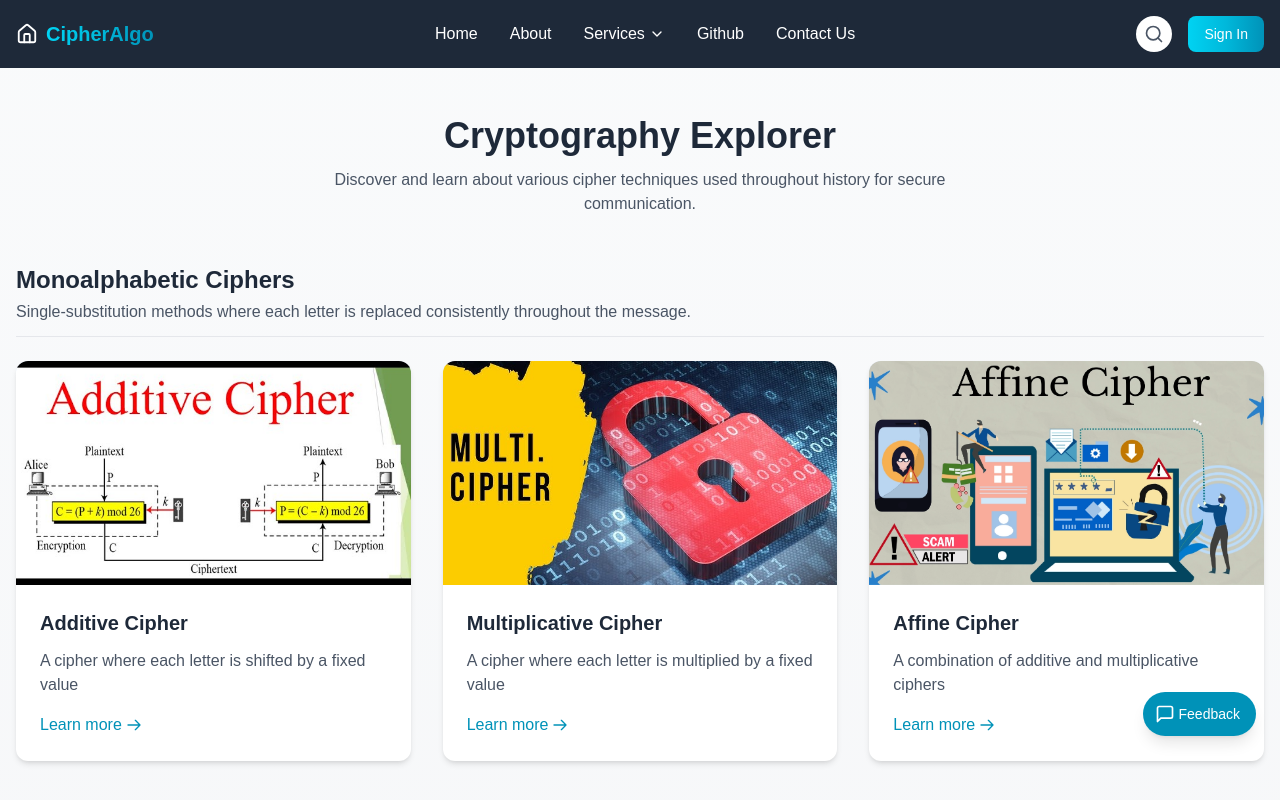
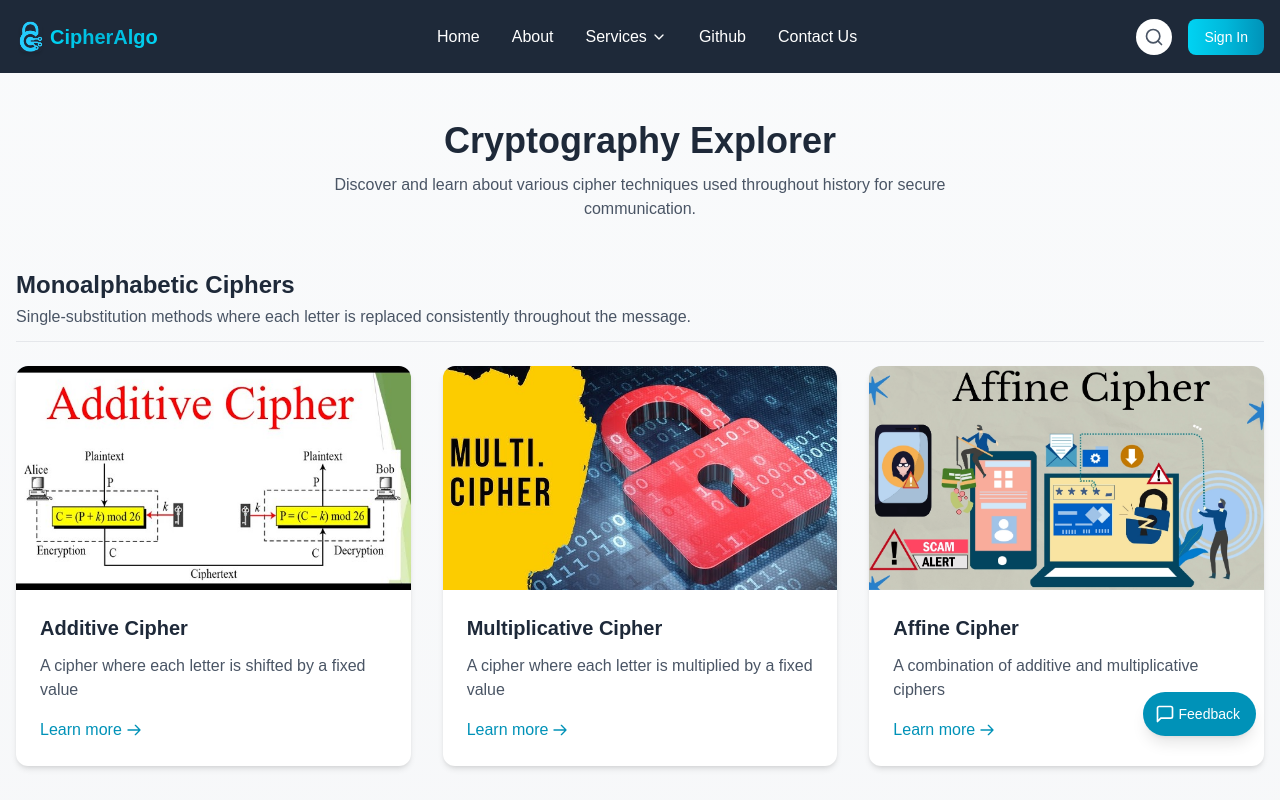
Before and after one commit to MDATIK-3/Cryptography, a Next.js app: page / in a window 1280 px wide. Shown: the top 800 px of the page. Built offline with nearby package versions, Linux system fonts and the light colour scheme.

Commit message:
fixed footer layout problem and added logo with favicon

```diff
--- a/src/app/layout.jsx
+++ b/src/app/layout.jsx
@@ -4,14 +4,21 @@ import { Analytics } from "@vercel/analytics/react";
 import FeedbackButton from "@/app/component/FeedbackButton/page";
 import Header from "@/app/layout/Header";
 import Footer from "@/app/layout/Footer";
+import Head from "next/head";
 import "./globals.css";
 
 export default function RootLayout({ children }) {
   return (
     <html lang="en">
       <body className="flex flex-col min-h-screen">
+        <Head>
+          <link rel="icon" href="/images/logo1.png" />
+        </Head>
+
         <Header />
-        {children}
+
+        <main className="flex-grow">{children}</main>
+
         <FeedbackButton />
         <Analytics />
         <Footer />
--- a/src/app/layout/Footer.jsx
+++ b/src/app/layout/Footer.jsx
@@ -69,5 +69,4 @@ function Footer() {
     </footer>
   );
 }
-
 export default Footer;
--- a/src/app/layout/Header.jsx
+++ b/src/app/layout/Header.jsx
@@ -1,7 +1,8 @@
 "use client";
 import React, { useState, useEffect } from "react";
 import Link from "next/link";
-import { Home, Menu, X, Search, ChevronDown } from "lucide-react";
+import Image from "next/image";
+import { Menu, X, Search, ChevronDown } from "lucide-react";
 
 export default function Header() {
   const [isMenuOpen, setIsMenuOpen] = useState(false);
@@ -39,17 +40,21 @@ export default function Header() {
 
   return (
     <header
-      className={`sticky top-0 z-50 transition-all duration-300 ${
-        isScrolled
-          ? "bg-gray-800 text-white shadow-md py-2"
-          : "bg-gray-800 text-white py-4"
+      className={`sticky top-0 z-50 bg-gray-800 text-white transition-all duration-300 ${
+        isScrolled ? "shadow-md py-2" : "py-4"
       }`}
     >
       <div className="container mx-auto px-4">
         <div className="flex items-center justify-between">
           <Link href="/" className="font-bold text-xl flex items-center">
-            <Home className="mr-2" size={22} />
-            <span className="bg-gradient-to-r from-cyan-400 via-cyan-500 to-cyan-600 hover:opacity-90 bg-clip-text text-transparent">
+            <Image
+              src="/images/logo1.png"
+              alt="CipherAlgo Logo"
+              width={30}
+              height={30}
+              className="rounded-md mr-1 shadow-md scale-75 brightness-150"
+            />
+            <span className="bg-gradient-to-r from-cyan-400 via-cyan-500 to-cyan-400 hover:opacity-90 bg-clip-text text-transparent">
               CipherAlgo
             </span>
           </Link>
--- a/src/app/page.jsx
+++ b/src/app/page.jsx
@@ -24,7 +24,7 @@ export default function Dashboard() {
   }, []);
 
   return (
-    <div className="min-h-screen bg-gradient-to-b from-gray-50 to-gray-100 text-gray-800 transition-colors duration-300">
+    <div className="bg-gradient-to-b from-gray-50 to-gray-100 text-gray-800 transition-colors duration-300">
       <div className="container mx-auto px-4 py-12">
         <header className="mb-12 text-center">
           <h1 className="text-4xl font-bold mb-3 text-gray-800">Cryptography Explorer</h1>
```
Also changed, not shown: public/images/logo.png (added), public/images/logo1.png (added).
